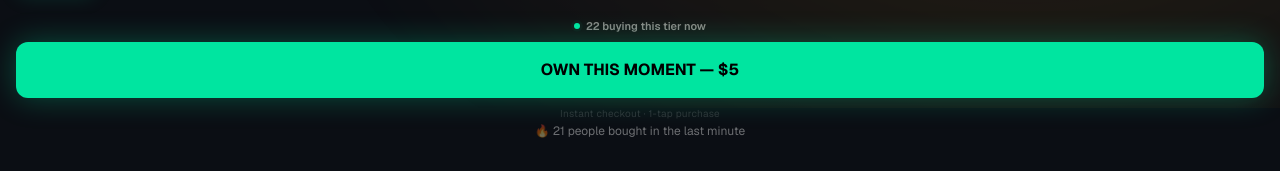
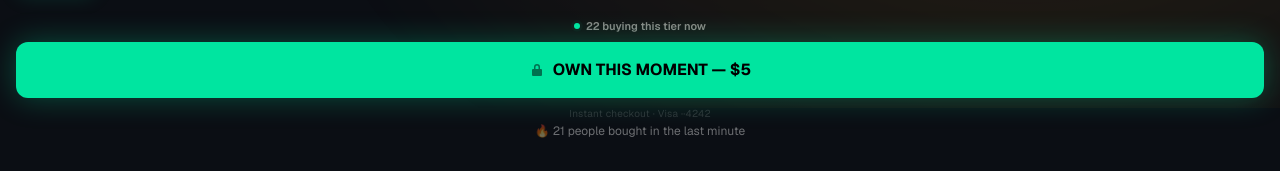
Before and after one commit to roham/tst-prototypes, a Next.js app: page /arena/bam in a window 1280 px wide. Shown: the part 692-863 px from the top of the page. Built offline with nearby package versions, Linux system fonts and the light colour scheme.

Commit message:
v0.40: arena — conversion lift: lock icon on CTA, checkmark draw on SECURED!, stored card hint (Visa ··4242)

```diff
--- a/app/arena/[momentId]/page.tsx
+++ b/app/arena/[momentId]/page.tsx
@@ -1080,6 +1080,19 @@ export default function ArenaPage({
               'DROP CLOSED'
             ) : proto.state === 'purchasing' ? (
               <span className="flex items-center justify-center gap-2">
+                {purchaseStage === 2 && (
+                  /* Checkmark burst on SECURED! */
+                  <svg className="h-5 w-5" viewBox="0 0 20 20" fill="none">
+                    <path
+                      d="M6 10.5 L9 13.5 L14 7"
+                      stroke="currentColor"
+                      strokeWidth="2.5"
+                      strokeLinecap="round"
+                      strokeLinejoin="round"
+                      className="arena-checkmark-draw"
+                    />
+                  </svg>
+                )}
                 <span
                   className="text-sm font-bold uppercase tracking-wider"
                   style={{ fontFamily: 'var(--font-oswald), sans-serif' }}
@@ -1091,12 +1104,18 @@ export default function ArenaPage({
                       : 'SECURED!'}
                 </span>
               </span>
-            ) : isCritical ? (
-              `LAST CHANCE — $${moment.rarityTiers[selectedTierIdx].price}`
-            ) : isClosing ? (
-              `GOING FAST — $${moment.rarityTiers[selectedTierIdx].price}`
             ) : (
-              `OWN THIS MOMENT — $${moment.rarityTiers[selectedTierIdx].price}`
+              <span className="flex items-center justify-center gap-2">
+                {/* Lock — instant secure purchase */}
+                <svg className="h-4 w-4 opacity-50" viewBox="0 0 16 16" fill="currentColor">
+                  <path d="M11 7V5a3 3 0 0 0-6 0v2H4a1 1 0 0 0-1 1v5a1 1 0 0 0 1 1h8a1 1 0 0 0 1-1V8a1 1 0 0 0-1-1h-1Zm-4.5-2a1.5 1.5 0 0 1 3 0v2h-3V5Z" />
+                </svg>
+                {isCritical
+                  ? `LAST CHANCE — $${moment.rarityTiers[selectedTierIdx].price}`
+                  : isClosing
+                    ? `GOING FAST — $${moment.rarityTiers[selectedTierIdx].price}`
+                    : `OWN THIS MOMENT — $${moment.rarityTiers[selectedTierIdx].price}`}
+              </span>
             )}
           </span>
         </button>
@@ -1105,7 +1124,7 @@ export default function ArenaPage({
         <div className="mt-2 flex flex-col items-center gap-0.5">
           {!countdown.isEnded && proto.state !== 'purchasing' && (
             <p className="text-[10px] text-white/[0.15] tracking-wide">
-              Instant checkout · 1-tap purchase
+              Instant checkout · Visa ··4242
             </p>
           )}
           <p className="text-center text-xs text-white/40">
@@ -1189,7 +1208,24 @@ export default function ArenaPage({
                   }}
                 />
               )}
-              <span className="relative z-10">
+              <span className="relative z-10 flex items-center justify-center gap-1.5">
+                {proto.state === 'purchasing' && purchaseStage === 2 && (
+                  <svg className="h-4 w-4" viewBox="0 0 20 20" fill="none">
+                    <path
+                      d="M6 10.5 L9 13.5 L14 7"
+                      stroke="currentColor"
+                      strokeWidth="2.5"
+                      strokeLinecap="round"
+                      strokeLinejoin="round"
+                      className="arena-checkmark-draw"
+                    />
+                  </svg>
+                )}
+                {proto.state !== 'purchasing' && (
+                  <svg className="h-3.5 w-3.5 opacity-50" viewBox="0 0 16 16" fill="currentColor">
+                    <path d="M11 7V5a3 3 0 0 0-6 0v2H4a1 1 0 0 0-1 1v5a1 1 0 0 0 1 1h8a1 1 0 0 0 1-1V8a1 1 0 0 0-1-1h-1Zm-4.5-2a1.5 1.5 0 0 1 3 0v2h-3V5Z" />
+                  </svg>
+                )}
                 {proto.state === 'purchasing'
                   ? (purchaseStage === 0 ? 'RESERVING...' : purchaseStage === 1 ? 'PROCESSING...' : 'SECURED!')
                   : isCritical ? 'LAST CHANCE' : isClosing ? 'BUY NOW' : 'OWN IT'}
--- a/app/globals.css
+++ b/app/globals.css
@@ -246,6 +246,16 @@ body {
   animation: supreme-burst-expand 2.2s cubic-bezier(0.16, 1, 0.3, 1) 0.5s both;
 }
 
+/* Arena checkmark draw — punchy SVG path animation for "SECURED!" confirmation */
+.arena-checkmark-draw {
+  stroke-dasharray: 22;
+  stroke-dashoffset: 22;
+  animation: arena-draw-check 0.25s cubic-bezier(0.34, 1.56, 0.64, 1) forwards;
+}
+@keyframes arena-draw-check {
+  to { stroke-dashoffset: 0; }
+}
+
 /* Broadcast checkmark draw — elegant SVG path animation for "Acquired." confirmation */
 .broadcast-checkmark-draw {
   stroke-dasharray: 22;
```
